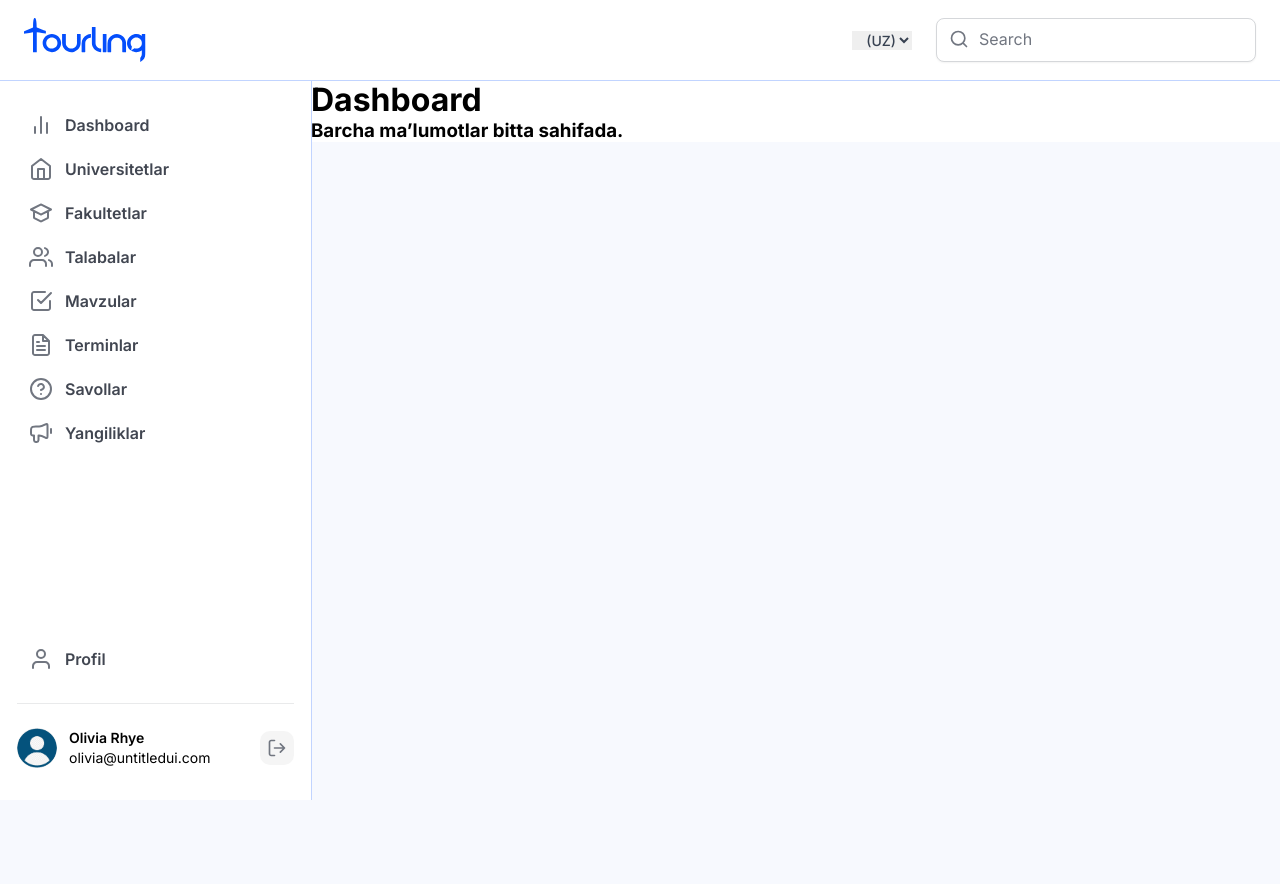
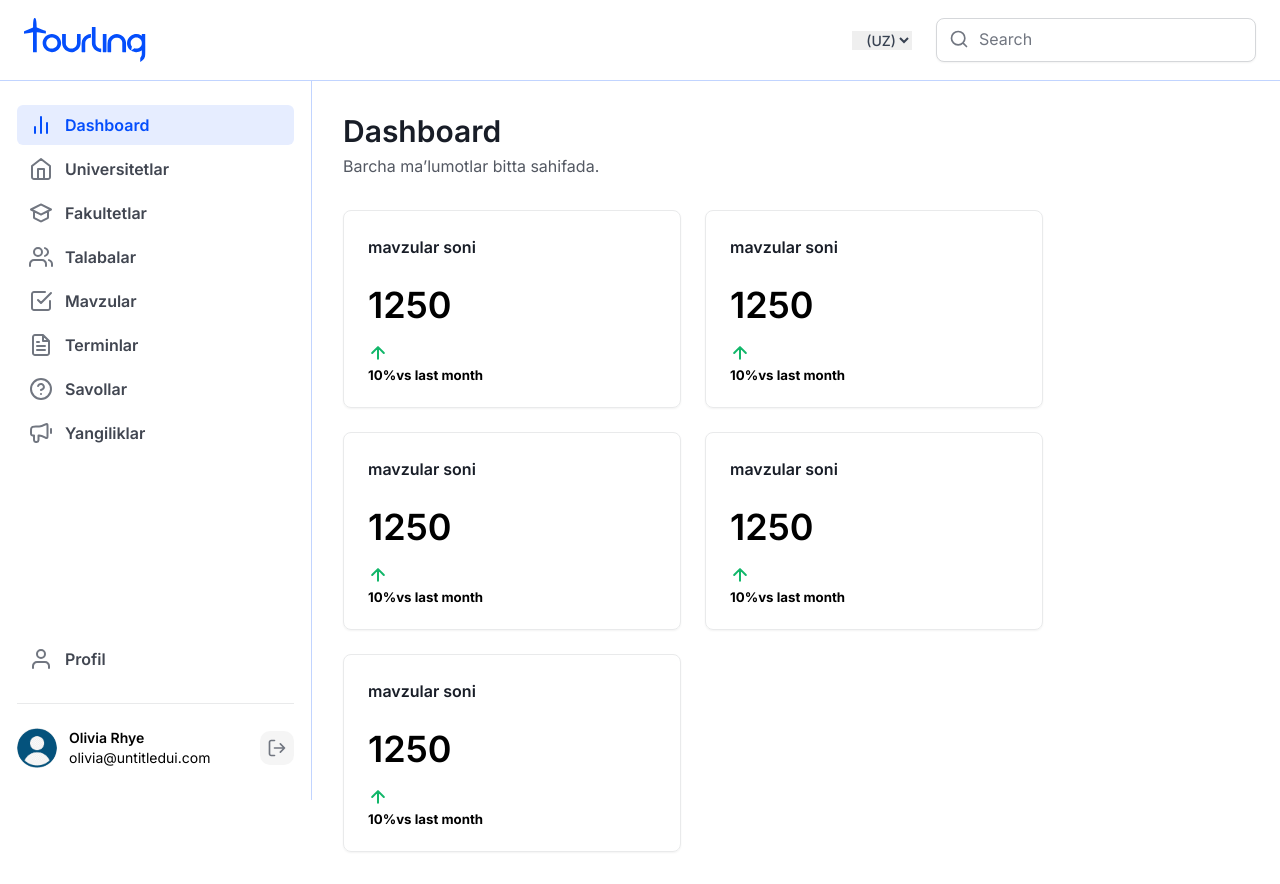
Before and after one commit to farxod-0017/tourlinga, a React (Vite) app: page /admin in a window 1280 px wide. Before the commit the page ends 800 px from the top, so only its background shows below. Built offline with nearby package versions, Linux system fonts and the light colour scheme; no server answers.

Commit message:
dashboard

```diff
--- /dev/null
+++ b/src/AdminCSS/admHome.css
@@ -0,0 +1,49 @@
+.adm_home {
+    padding: 32px;
+    min-height: 100vh;
+}
+
+.adm_home h1 {
+    font-weight: 600;
+    font-size: 30px;
+    line-height: 38px;
+    color: rgba(24, 29, 39, 1);
+    margin-bottom: 4px;
+}
+
+.adm_home h3 {
+    font-weight: 400;
+    font-size: 16px;
+    line-height: 24px;
+    color: rgba(83, 88, 98, 1);
+    margin-bottom: 32px;
+}
+
+.stat_grid {
+    display: flex;
+    flex-wrap: wrap;
+    gap: 24px;
+}
+
+.stat_box {
+    border: 1px solid rgba(233, 234, 235, 1);
+    box-shadow: 0px 1px 2px 0px rgba(10, 13, 18, 0.05);
+    border-radius: 8px;
+    min-width: 338px;
+    padding: 24px;
+
+}
+
+.stat_box h4 {
+    font-weight: 600;
+    font-size: 16px;
+    line-height: 24px;
+    color: rgba(24, 29, 39, 1);
+}
+
+.stat_box h2 {
+    font-weight: 600;
+    font-size: 36px;
+    line-height: 44px;
+    margin: 24px 0 16px;
+}
--- a/src/AdminPages/AdminBar.jsx
+++ b/src/AdminPages/AdminBar.jsx
@@ -11,7 +11,7 @@ export default function AdminBar() {
     return (
         <div className="adm_bar">
             <div className="bar_top">
-                <Link>
+                <Link to={"/admin"} className={`${path === "/admin" ? "activeBar" : ""}`}>
                     <svg
                         xmlns="http://www.w3.org/2000/svg"
                         width="24"
@@ -21,7 +21,7 @@ export default function AdminBar() {
                     >
                         <path
                             d="M18 20V10M12 20V4M6 20V14"
-                            stroke="#717680"
+                            stroke={path === "/admin" ? "#044EFC" : "rgba(113, 118, 128, 1)"}
                             strokeWidth="2"
                             strokeLinecap="round"
                             strokeLinejoin="round"
--- a/src/AdminPages/AdminHome.jsx
+++ b/src/AdminPages/AdminHome.jsx
@@ -1,10 +1,13 @@
-
+import '../AdminCSS/admHome.css'
 import { useCallback, useEffect, useReducer, useState } from "react"
 
 import { mURL } from "../mURL"
 import { useNavigate } from "react-router-dom";
 import Cookies from 'js-cookie';
 import CryptoJS from 'crypto-js';
+
+import arrow_up from '../Images/arrow-up.svg'
+import arrow_down from "../Images/arrow-down.svg"
 
 
 export default function AdminHome() {
@@ -97,7 +100,7 @@ export default function AdminHome() {
 
     useEffect(() => {
         getDirecs();
-    }, [ getDirecs]);
+    }, [getDirecs]);
 
     // END get news
 
@@ -106,7 +109,63 @@ export default function AdminHome() {
             <h1>Dashboard</h1>
             <h3>Barcha ma’lumotlar bitta sahifada.</h3>
             <div className="stat_grid">
+                <div className="stat_box">
+                    <h4>mavzular soni</h4>
+                    <h2>1250</h2>
+                    <div>
+                        <img src={arrow_up} alt="" />
+                        <h5>
+                            <span>10%</span>
+                            vs last month
+                        </h5>
+                    </div>
+                </div>
 
+
+                <div className="stat_box">
+                    <h4>mavzular soni</h4>
+                    <h2>1250</h2>
+                    <div>
+                        <img src={arrow_up} alt="" />
+                        <h5>
+                            <span>10%</span>
+                            vs last month
+                        </h5>
+                    </div>
+                </div>
+                <div className="stat_box">
+                    <h4>mavzular soni</h4>
+                    <h2>1250</h2>
+                    <div>
+                        <img src={arrow_up} alt="" />
+                        <h5>
+                            <span>10%</span>
+                            vs last month
+                        </h5>
+                    </div>
+                </div>
+                <div className="stat_box">
+                    <h4>mavzular soni</h4>
+                    <h2>1250</h2>
+                    <div>
+                        <img src={arrow_up} alt="" />
+                        <h5>
+                            <span>10%</span>
+                            vs last month
+                        </h5>
+                    </div>
+                </div>
+                <div className="stat_box">
+                    <h4>mavzular soni</h4>
+                    <h2>1250</h2>
+                    <div>
+                        <img src={arrow_up} alt="" />
+                        <h5>
+                            <span>10%</span>
+                            vs last month
+                        </h5>
+                    </div>
+                </div>
             </div>
         </div>
     )
```
Also changed, not shown: src/Images/arrow-down.svg (added), src/Images/arrow-up.svg (added).
